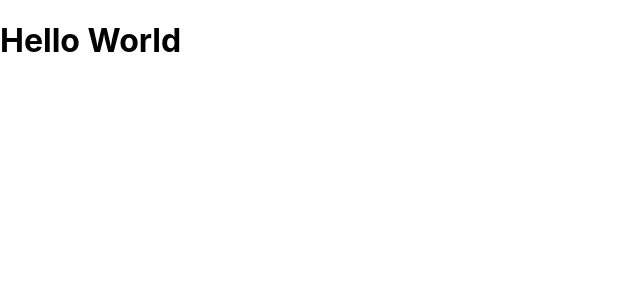
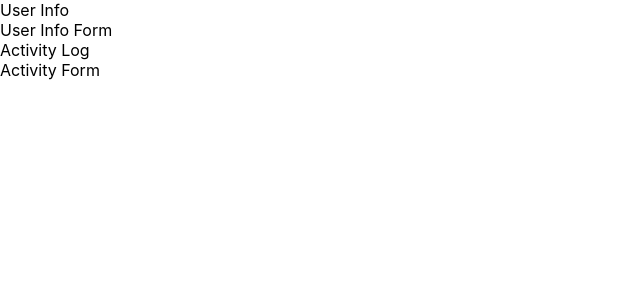
Before and after one commit to cristiansot/React-App-V2, a React (Create React App) app: page / in a window 1280 px wide. Shown: the top 300 px of the page, without its empty margins (0-640 px from the left). Built offline with nearby package versions, Linux system fonts and the light colour scheme.

Commit message:
Intial set up
(1) Create component skeletons for Activity Log and User Info

(2) Create components folder

```diff
--- a/src/App.js
+++ /dev/null
@@ -1,11 +0,0 @@
-import './css/App.css';
-
-function App() {
-  return (
-    <div className="App">
-      <h1>Hello World</h1>
-    </div>
-  );
-}
-
-export default App;
--- /dev/null
+++ b/src/components/ActivityForm.js
@@ -0,0 +1,5 @@
+function ActivityForm() {
+  return <div>Activity Form</div>;
+}
+
+export default ActivityForm;
--- /dev/null
+++ b/src/components/ActivityItem.js
@@ -0,0 +1,5 @@
+function ActivityItem() {
+  return <ActivityItem />;
+}
+
+export default ActivityItem;
--- /dev/null
+++ b/src/components/ActivityLog.js
@@ -0,0 +1,7 @@
+import ActivityItem from './ActivityItem';
+
+function ActivityLog() {
+  return <div>Activity Log</div>;
+}
+
+export default ActivityLog;
--- /dev/null
+++ b/src/components/App.js
@@ -0,0 +1,18 @@
+import '../css/App.css';
+import ActivityLog from './ActivityLog';
+import ActivityForm from './ActivityForm';
+import UserInfo from './UserInfo';
+import UserInfoForm from './UserInfoForm';
+
+function App() {
+  return (
+    <div className="App">
+      <UserInfo />
+      <UserInfoForm />
+      <ActivityLog />
+      <ActivityForm />
+    </div>
+  );
+}
+
+export default App;
--- /dev/null
+++ b/src/components/UserInfo.js
@@ -0,0 +1,5 @@
+function UserInfo() {
+  return <div>User Info</div>;
+}
+
+export default UserInfo;
--- /dev/null
+++ b/src/components/UserInfoForm.js
@@ -0,0 +1,5 @@
+function UserInfoForm() {
+  return <div>User Info Form</div>;
+}
+
+export default UserInfoForm;
--- a/src/index.js
+++ b/src/index.js
@@ -1,8 +1,7 @@
 import React from 'react';
 import ReactDOM from 'react-dom/client';
 import './css/index.css';
-import App from './App';
-
+import App from './components/App.js';
 
 const root = ReactDOM.createRoot(document.getElementById('root'));
 root.render(
```
